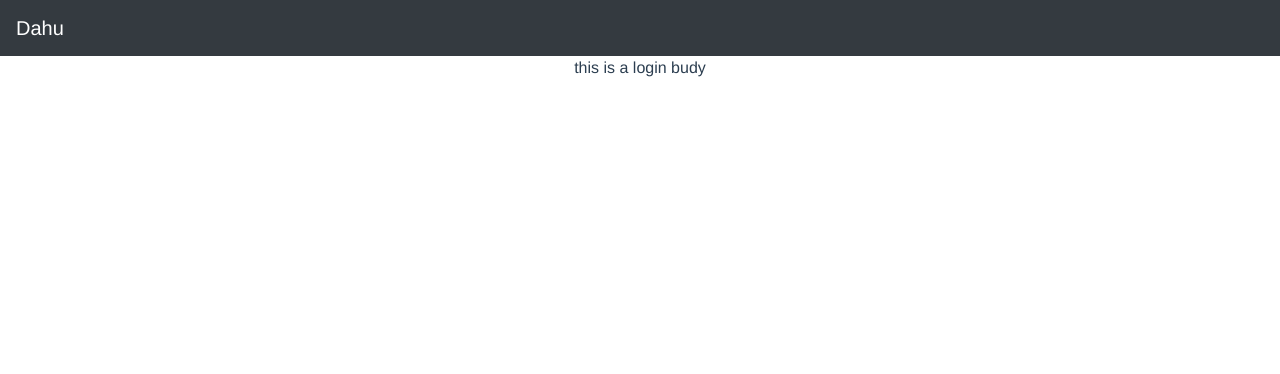
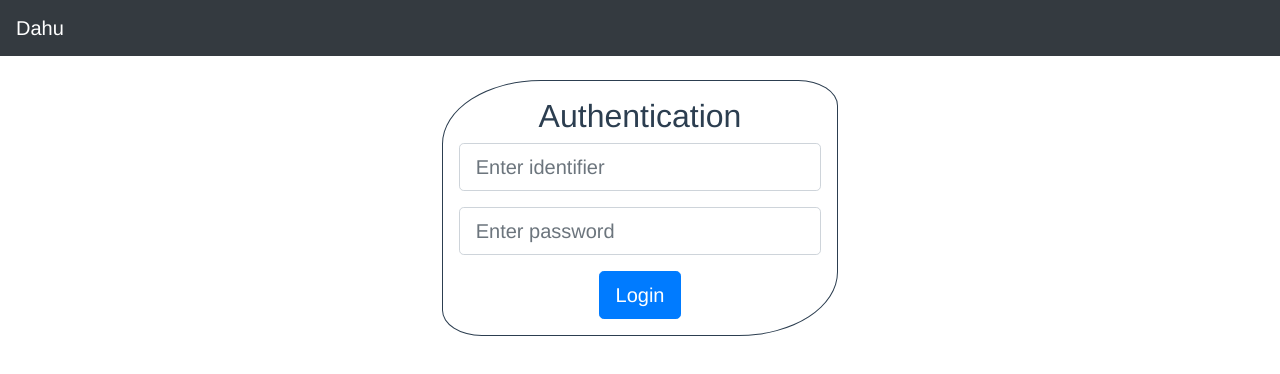
Before and after one commit to jeromedoucet/dahu, a Vue app in the folder front/: page /#/login in a window 1280 px wide. Shown: the top 374 px of the page. Built offline with nearby package versions, Linux system fonts and the light colour scheme.

Commit message:
[feat] add nominal case for authentication front

```diff
--- a/front/src/App.vue
+++ b/front/src/App.vue
@@ -1,7 +1,9 @@
 <template>
   <div id="app">
     <nav-bar/>
-    <router-view></router-view>
+    <b-container fluid>
+      <router-view></router-view>
+    </b-container>
   </div>
 </template>
 
--- a/front/src/components/Login.vue
+++ b/front/src/components/Login.vue
@@ -1,16 +1,75 @@
 <template>
-  <div class="login">
-    this is a login budy
+  <div id="login">
+    <b-row id="login-row" class="justify-content-md-center">
+      <b-col cols="4">
+        <b-form @submit="onSubmit">
+          <h2>Authentication</h2>
+          <b-form-group>
+            <b-form-input id="login-identifier-field"
+                          type="text"
+                          v-model="form.identifier"
+                          size="lg"
+                          required
+                          placeholder="Enter identifier">
+            </b-form-input>
+          </b-form-group>
+          <b-form-group>
+            <b-form-input id="login-password-field"
+                          type="password"
+                          v-model="form.password"
+                          size="lg"
+                          required
+                          placeholder="Enter password">
+            </b-form-input>
+          </b-form-group>
+          <b-button id="login-submit-button"
+                    type="submit"
+                    size="lg"
+                    variant="primary">
+            Login
+          </b-button>
+        </b-form>
+      </b-col>
+    </b-row>
   </div>
 </template>
 
 <script>
+import { authenticate } from '@/requests/authentication'
+import { login } from '@/services/user';
+
 export default {
   name: 'Login',
   props: {
+  },
+  data () {
+    return {
+      form: {
+        identifier: '',
+        password: ''
+      }
+    }
+  },
+  methods: {
+    onSubmit (evt) {
+      evt.preventDefault();
+      authenticate(this.form.identifier, this.form.password)
+        .then(token => {
+          login(token);
+        });
+    }
   }
 }
 </script>
 
 <style scoped>
+#login-row {
+  padding-top: 1.5rem;
+}
+form {
+  border-style: solid;
+  border-width: thin;
+  border-radius: 25% 10%;
+  padding: 1rem;
+}
 </style>
```
Also changed, not shown: front/package.json (+9 -8 lines), 2 other files (tests, documents, lock files or other folders).
